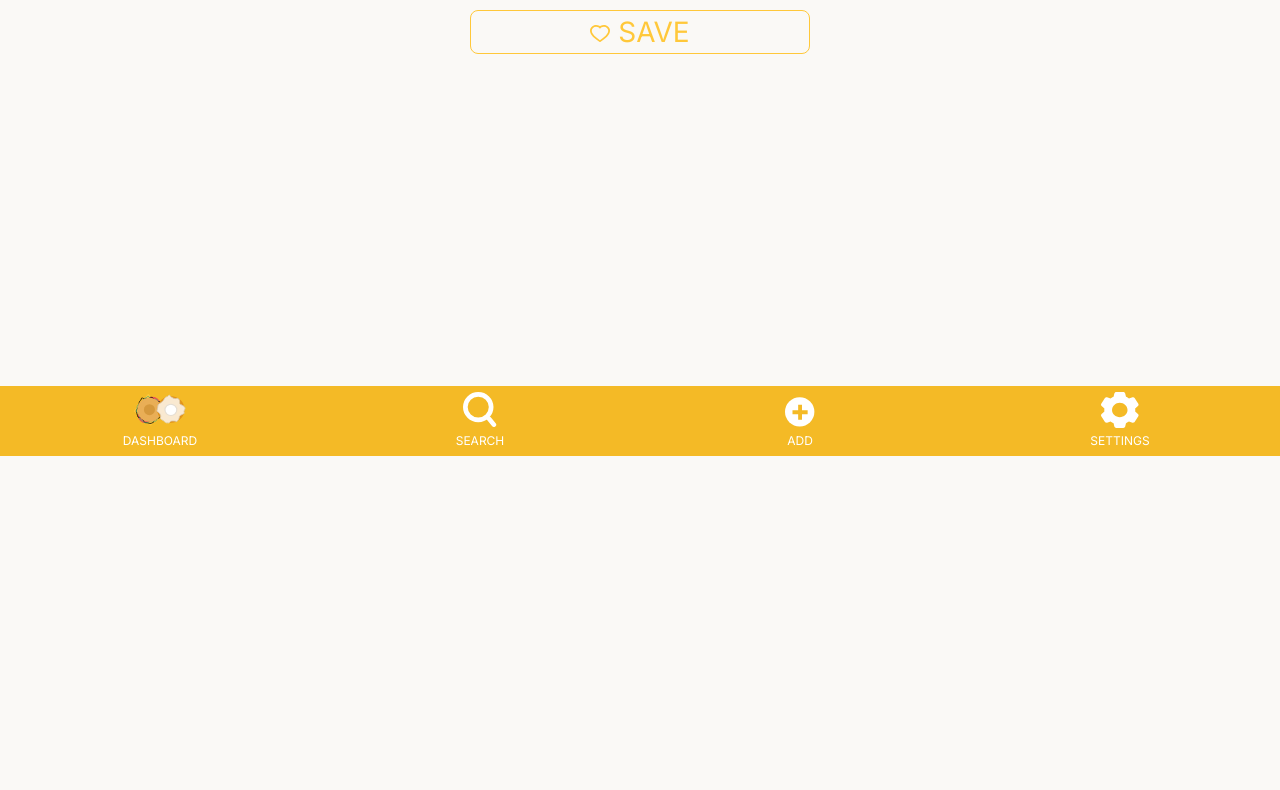
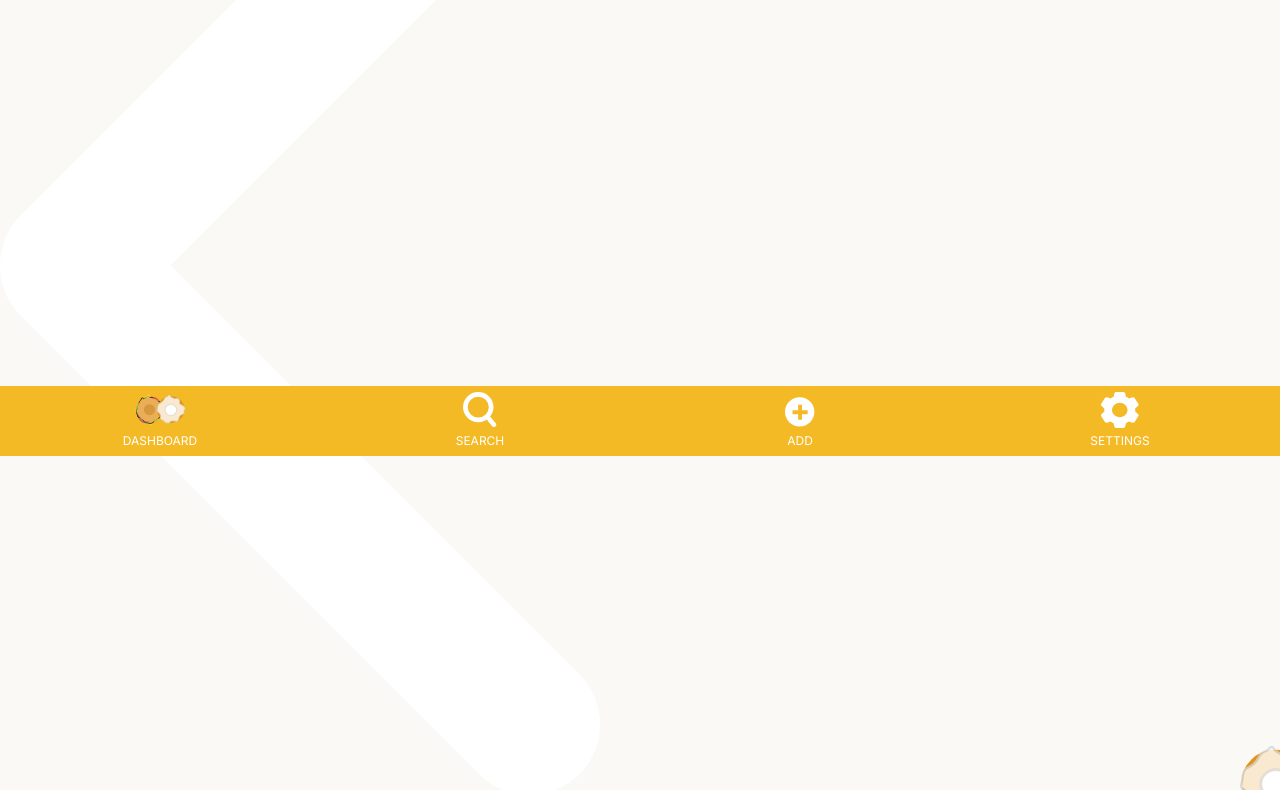
Before and after one commit to 12DaysOfCoding/WeTheFoodies, a website with bundled scripts: page source/recipe-detail.html in a window 1280 px wide. Shown: the part 344-1134 px from the top of the page. Before the commit the page ends 800 px from the top, so only its background shows below. Built offline with nearby package versions, Linux system fonts and the light colour scheme.

Commit message:
Update recipe-detail.html

```diff
--- a/source/recipe-detail.html
+++ b/source/recipe-detail.html
@@ -23,6 +23,9 @@
   <nav>
     <h1>Recipe Detail</h1>
   </nav>
+  <p id="white-arrow-p">
+    <img id="white-arrow" src="assets/images/white-arrow.png">
+  </p>
   <p id="dount-p">
     <img id="dount" src="assets/images/donut.svg">
   </p>
```
